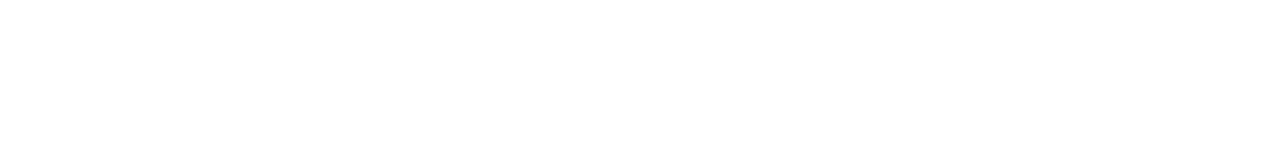
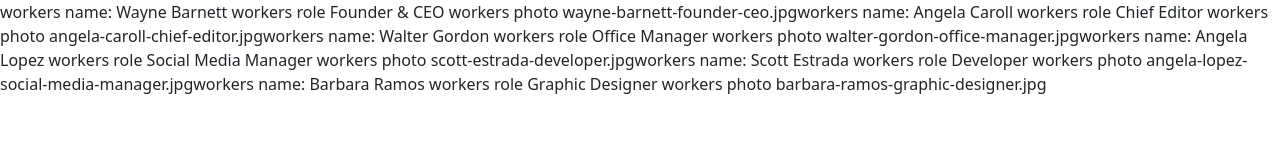
Before and after one commit to pietrocruciata/js-our-team, a plain HTML site: page index.html in a window 1280 px wide. Drawn offline with nearby package versions, Linux system fonts and the light colour scheme.

Commit message:
add: DOM element

```diff
--- a/index.html
+++ b/index.html
@@ -1,13 +1,19 @@
 <!DOCTYPE html>
 <html lang="en">
+
 <head>
     <meta charset="UTF-8">
     <meta name="viewport" content="width=device-width, initial-scale=1.0">
     <title>Our Team</title>
+    <link href="https://cdn.jsdelivr.net/npm/bootstrap@5.3.3/dist/css/bootstrap.min.css" rel="stylesheet"
+        integrity="sha384-QWTKZyjpPEjISv5WaRU9OFeRpok6YctnYmDr5pNlyT2bRjXh0JMhjY6hW+ALEwIH" crossorigin="anonymous">
 </head>
+
 <body>
+<div class="infos"></div>
 
 
     <script src="./js/app.js"></script>
 </body>
+
 </html>
--- a/js/app.js
+++ b/js/app.js
@@ -44,13 +44,14 @@ const infoTeamArray = [
     },
 ]
 
+const domElement = document.querySelector('.infos');
 
 // STAMPARE IN CONSOLE LE INFORMAZIONI PER OGNI MEMBRO
 
-for (let i = 0; i < infoTeamArray.length; i++) {
-    const singolarInfo = infoTeamArray[i]
-    console.log(singolarInfo);
-}
+    for (let i = 0; i < infoTeamArray.length; i++) {
+        const singolarInfo = infoTeamArray[i];
+        console.log(singolarInfo.nome, singolarInfo.ruolo, singolarInfo.foto);
 
-
-//STAMPARE LE STESSE INFORMAZIONI SUL DOM SEMPLICEMENTE COME STRINGA
+        //STAMPARE LE STESSE INFORMAZIONI SUL DOM SEMPLICEMENTE COME STRINGA
+        domElement.append('workers name: '+ singolarInfo.nome,' workers role ' + singolarInfo.ruolo,' workers photo ' +singolarInfo.foto)
+    }
```
